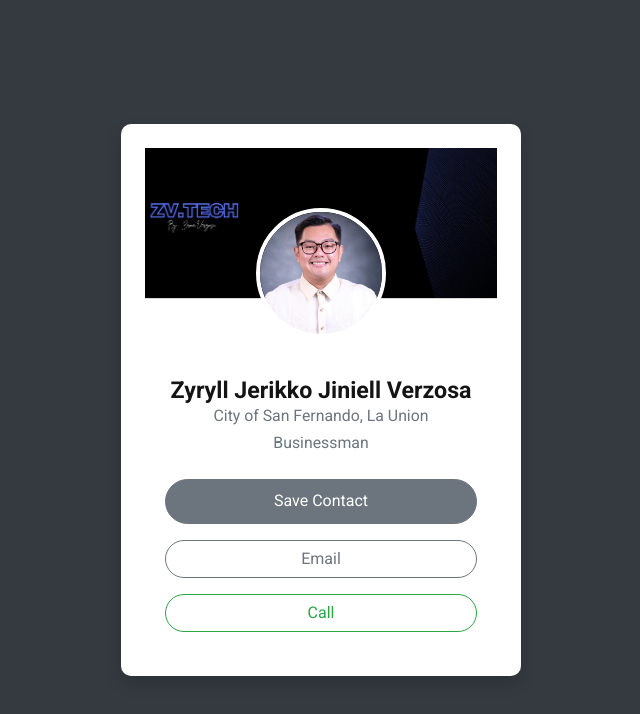
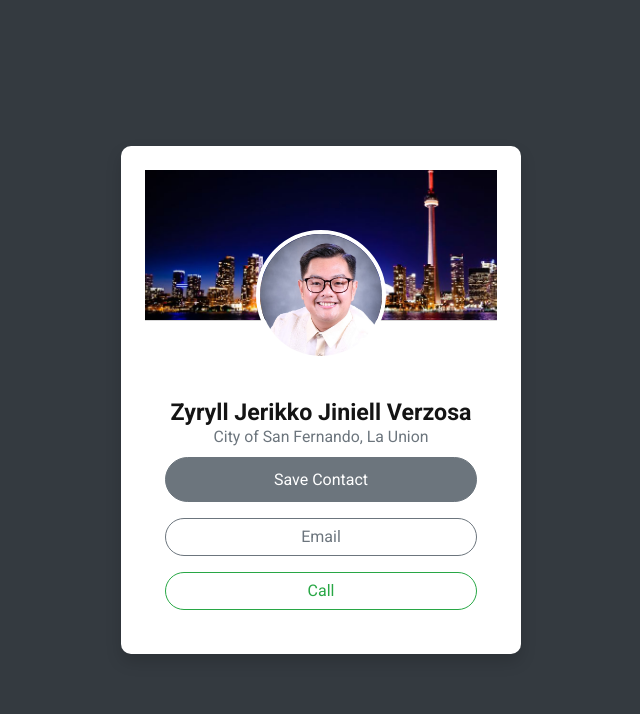
Before and after one commit to zvtechofficial/Jerikko-Digital, a plain HTML site: page index.html in a window 1280 px wide. Shown: the whole page, without its empty margins (319-959 px from the left). Drawn offline with nearby package versions, Linux system fonts and the light colour scheme.

Commit message:
Update index.html

```diff
--- a/index.html
+++ b/index.html
@@ -13,14 +13,13 @@
         <div class="card text-center p-4 shadow w-100" id="business-card">
             <!-- Cover Photo -->
             <div class="card-header p-0 position-relative">
-                <img src="ZVTECH-SAMP2 (1).jpg" alt="Cover Photo" id="cover-photo" class="w-100">
-                <img src="cropped-ekong.jpeg" alt="Profile Picture" id="profile-pic" class="rounded-circle position-absolute">
+                <img src="ZVTECH-SAMP2 (2).jpg" alt="Cover Photo" id="cover-photo" class="w-100">
+                <img src="New-IMG_0113.jpeg" alt="Profile Picture" id="profile-pic" class="rounded-circle position-absolute">
             </div>
             <div class="card-body mt-5">
                 <!-- Name, Address, and Job Description -->
                 <h5 class="card-title mb-1" id="name">Zyryll Jerikko Jiniell Verzosa</h5>
                 <p class="text-muted mb-2" id="address">City of San Fernando, La Union</p>
-                <p class="text-muted mb-4" id="title">Businessman</p>
 
                 <!-- Buttons -->
                 <a href="contact.vcf" download class="btn btn-primary btn-block mb-3">Save Contact</a>
```
